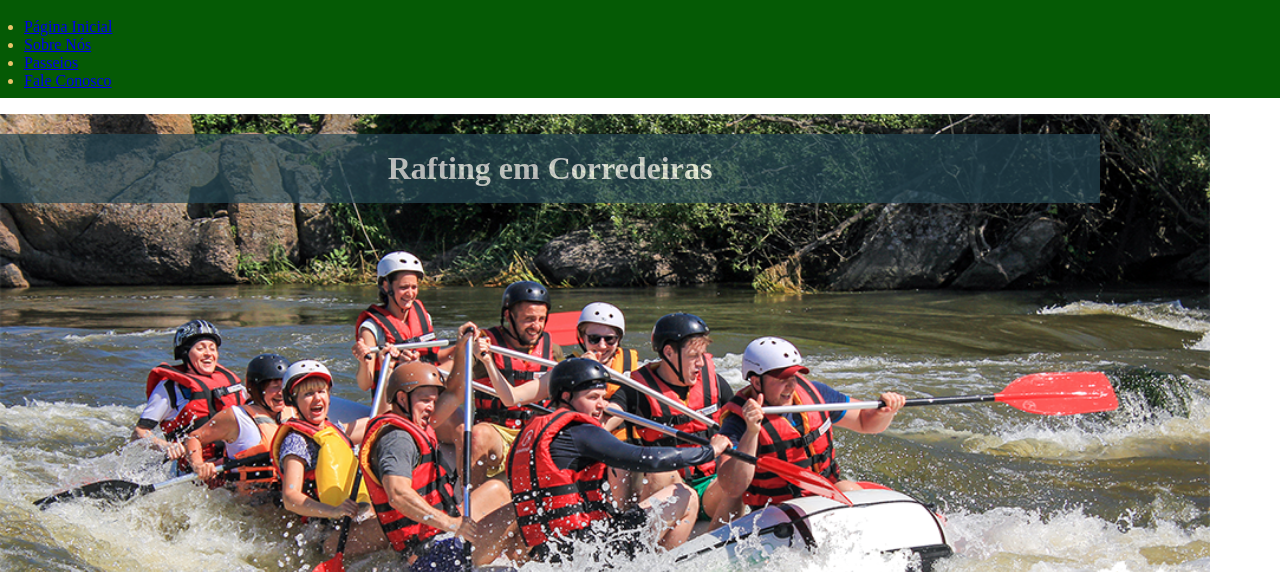
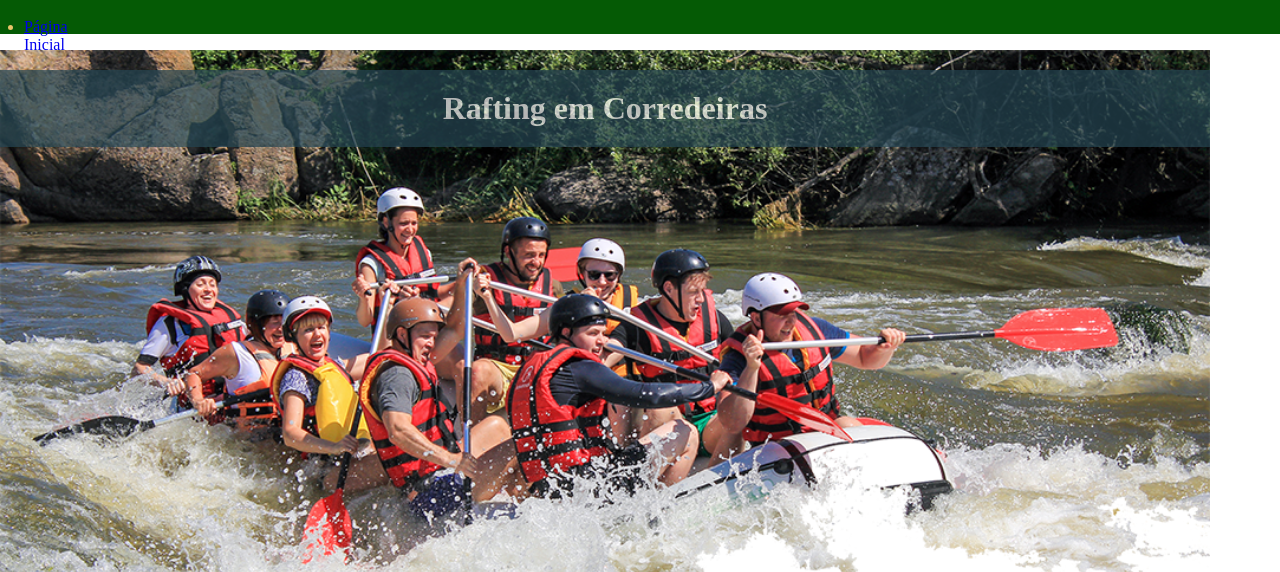
Before and after one commit to angolodev-ctrl/wdd130, a plain HTML site: page wwr/sobre.html in a window 1280 px wide. Shown: the part 228-800 px from the top of the page. Drawn offline with Linux system fonts and the light colour scheme.

Commit message:
atualização

```diff
--- a/wwr/estilos/rafting.css
+++ b/wwr/estilos/rafting.css
@@ -7,10 +7,10 @@
     /* azul-escuro acinzentado */
     --cor-destaque2: #e9c46a;
     /* amarelo-claro dourado */
-    --fonte-titulo: "Times New Roman", "Georgia", serif;
-    --fonte-body: Arial,
-        Helvetica,
-        sans-serif;
+    --fonte-titulo: "Times New Roman", "Georgia", "serif";
+    --fonte-body: "Arial",
+        "Helvetica",
+        "sans-serif";
 }
 
 header {
@@ -36,6 +36,11 @@ footer {
     margin: 0 auto;
 }
 
+nav {
+    width: 24px;
+    height: 24px;
+}
+
 nav,
 p,
 section,
@@ -46,6 +51,7 @@ article {
 
 .redes-sociais a {
     text-decoration: none;
+
 }
 
 .hero {
@@ -62,8 +68,8 @@ article {
 h1 {
     position: absolute;
     top: 20px;
-    width: 100%;
-    padding: 16px;
+    width: 110%;
+    padding: 20px;
     text-align: center;
     opacity: 0.7;
     background-color: var(--cor-destaque1);
```
